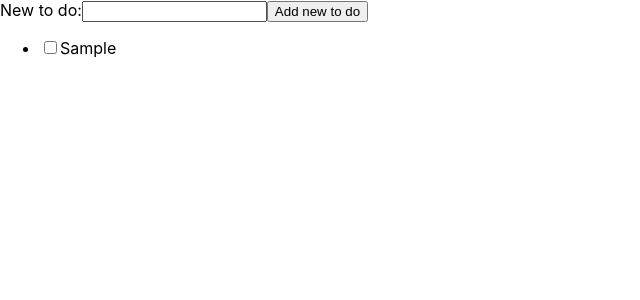
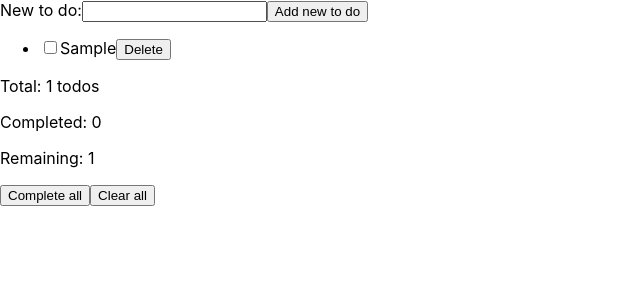
Before and after one commit to viktoria-olo/project-todos-context-vite, a React (Vite) app: page / in a window 1280 px wide. Both pictures are taken after typing "Sample" into the empty fields and a click on the button "Add new to do". Shown: the top 300 px of the page, without its empty margins (0-640 px from the left). Built offline with nearby package versions, Linux system fonts and the light colour scheme.

Commit message:
added deleteTodo + more context functions

```diff
--- a/src/components/TodoItem.jsx
+++ b/src/components/TodoItem.jsx
@@ -1,7 +1,7 @@
 import { useTodos } from "../contexts/TodosContext";
 
 export const TodoItem = ({ todo }) => {
-  const { toggleTodo } = useTodos();
+  const { toggleTodo, deleteTodo } = useTodos();
 
   return (
     <li>
@@ -13,6 +13,7 @@ export const TodoItem = ({ todo }) => {
         />
         {todo.text}
       </label>
+      <button onClick={() => deleteTodo(todo.id)}>Delete</button>
     </li>
   );
 };
--- a/src/components/TodoList.jsx
+++ b/src/components/TodoList.jsx
@@ -2,14 +2,23 @@ import { useTodos } from "../contexts/TodosContext";
 import { TodoItem } from "./TodoItem";
 
 export const TodoList = () => {
-  const { todos } = useTodos();
+  const { todos, countCompleted, clearTodoList, completeAll } = useTodos();
+
+  const completedTodos = countCompleted();
 
   return (
+    <>
       <ul className="todos-list">
         {todos.length === 0 && "No to dos"}
         {todos.map((todo) => {
           return <TodoItem todo={todo} />;
         })}
       </ul>
+      <p>Total: {todos.length} todos</p>
+      <p>Completed: {completedTodos}</p>
+      <p>Remaining: {todos.length - completedTodos}</p>
+      <button onClick={completeAll}>Complete all</button>
+      <button onClick={clearTodoList}>Clear all</button>
+    </>
   );
 };
--- a/src/contexts/TodosContext.jsx
+++ b/src/contexts/TodosContext.jsx
@@ -24,8 +24,40 @@ export const TodosProvider = ({ children }) => {
     });
   };
 
+  const deleteTodo = (id) => {
+    setTodos((currentTodos) => {
+      return currentTodos.filter((todo) => todo.id !== id);
+    });
+  };
+
+  const countCompleted = () => {
+    return todos.filter((todo) => todo.completed).length;
+  };
+
+  const completeAll = () => {
+    setTodos((currentTodos) => {
+      return currentTodos.map((todo) => {
+        return { ...todo, completed: true };
+      });
+    });
+  };
+
+  const clearTodoList = () => {
+    setTodos([]);
+  };
+
   return (
-    <TodosContext.Provider value={{ todos, addTodo, toggleTodo }}>
+    <TodosContext.Provider
+      value={{
+        todos,
+        addTodo,
+        toggleTodo,
+        deleteTodo,
+        countCompleted,
+        clearTodoList,
+        completeAll,
+      }}
+    >
       {children}
     </TodosContext.Provider>
   );
```
Lines whose indentation alone changed are shown as unchanged.
